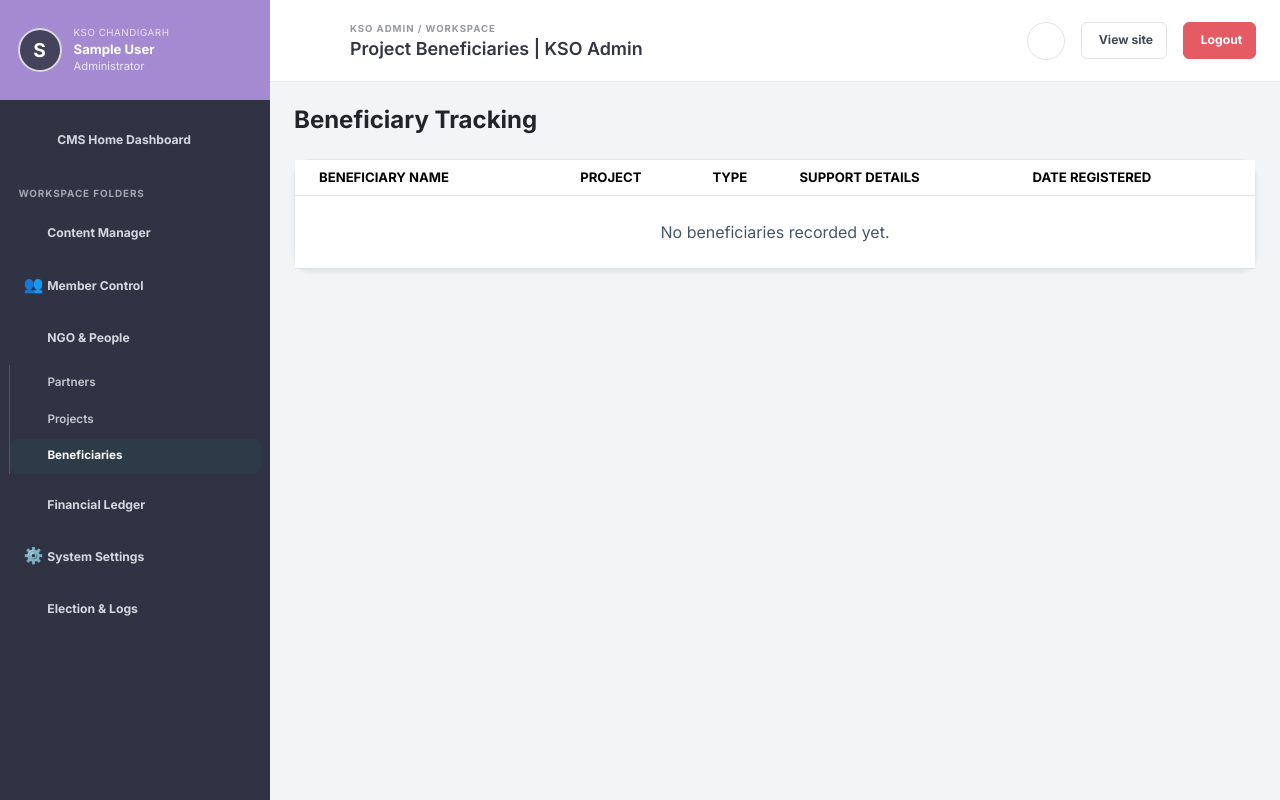
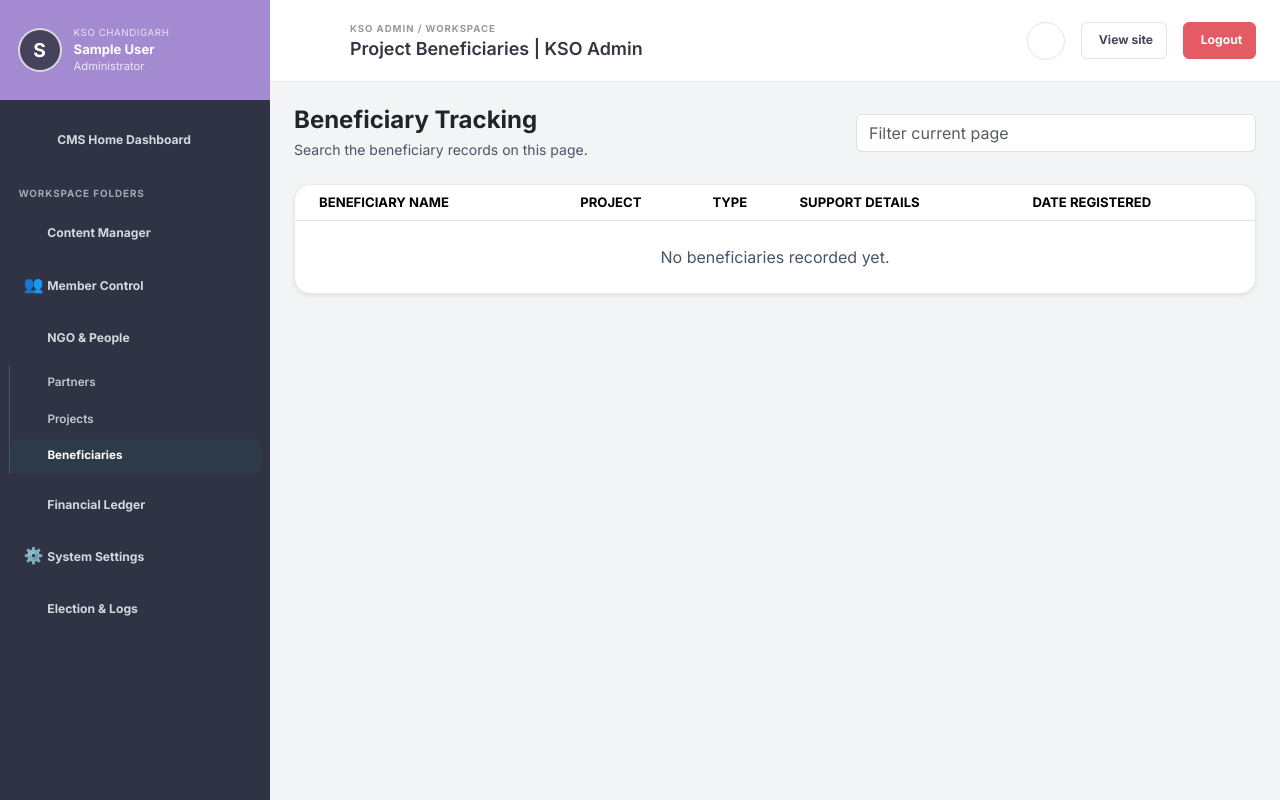
Before and after one commit to Lungouhen/KUKI-STUDENTS-ORG-CHANDIGARH, a Laravel app: page /admin/beneficiaries in a window 1280 px wide. Run offline with Laravel 12, Linux system fonts and the light colour scheme; the visitor is signed in with stand-in values (Sample User, id 1); data comes from the database, SQL or seed files in the repository; data that the repository does not hold is empty.

Commit message:
Upgrade admin beneficiary register
Co-authored-by: Lungouhen <191935306+Lungouhen@users.noreply.github.com>

```diff
--- /dev/null
+++ b/public/css/pages/admin-beneficiaries.css
@@ -0,0 +1,28 @@
+.admin-beneficiaries-page .card {
+    border-radius: 1rem !important;
+}
+
+.admin-beneficiaries-page .table-responsive {
+    border-radius: 1rem;
+}
+
+.admin-beneficiaries-page .table {
+    min-width: 760px;
+}
+
+.admin-beneficiaries-page .admin-beneficiary-search {
+    width: min(100%, 25rem);
+}
+
+.admin-beneficiaries-page input:focus-visible {
+    outline: 3px solid #ffbf00;
+    outline-offset: 3px;
+}
+
+@media (max-width: 575.98px) {
+    .admin-beneficiaries-page > .d-flex {
+        align-items: flex-start !important;
+        flex-direction: column;
+        gap: 0.75rem;
+    }
+}
--- /dev/null
+++ b/public/js/pages/admin-beneficiaries.js
@@ -0,0 +1,34 @@
+(() => {
+    const search = document.getElementById('beneficiarySearch');
+    const rows = Array.from(document.querySelectorAll('[data-beneficiary-row]'));
+    const noResults = document.getElementById('beneficiaryNoResults');
+    const status = document.getElementById('beneficiarySearchStatus');
+
+    if (!search) {
+        return;
+    }
+
+    const filterBeneficiaries = () => {
+        const query = search.value.trim().toLowerCase();
+        let visibleCount = 0;
+
+        rows.forEach((row) => {
+            const matches = row.textContent.toLowerCase().includes(query);
+            row.hidden = !matches;
+            visibleCount += matches ? 1 : 0;
+        });
+
+        if (noResults) {
+            noResults.hidden = visibleCount > 0;
+        }
+
+        if (status) {
+            status.textContent = query
+                ? `${visibleCount} matching beneficiaries.`
+                : `${visibleCount} beneficiaries shown.`;
+        }
+    };
+
+    search.addEventListener('input', filterBeneficiaries);
+    filterBeneficiaries();
+})();
--- a/resources/views/admin/beneficiaries/index.blade.php
+++ b/resources/views/admin/beneficiaries/index.blade.php
@@ -4,26 +4,35 @@
 
 @section('content')
 
+<div class="admin-beneficiaries-page">
 <div class="d-flex justify-content-between align-items-center mb-4">
-    <h4 class="fw-bold text-dark mb-0">Beneficiary Tracking</h4>
+    <div>
+        <h1 class="h4 fw-bold text-dark mb-1">Beneficiary Tracking</h1>
+        <p class="small text-muted mb-0">Search the beneficiary records on this page.</p>
+    </div>
+    <div class="admin-beneficiary-search">
+        <label class="visually-hidden" for="beneficiarySearch">Filter beneficiaries by name, project, type, or support details</label>
+        <input id="beneficiarySearch" type="search" class="form-control" placeholder="Filter current page">
+    </div>
 </div>
 
 <div class="card border-0 shadow-sm rounded-4">
     <div class="card-body p-0">
         <div class="table-responsive">
             <table class="table table-hover align-middle mb-0">
+                <caption class="visually-hidden">Beneficiary support records</caption>
                 <thead class="bg-light text-muted extra-small text-uppercase">
                     <tr>
-                        <th class="ps-4">Beneficiary Name</th>
-                        <th>Project</th>
-                        <th>Type</th>
-                        <th>Support Details</th>
-                        <th>Date Registered</th>
+                        <th scope="col" class="ps-4">Beneficiary Name</th>
+                        <th scope="col">Project</th>
+                        <th scope="col">Type</th>
+                        <th scope="col">Support Details</th>
+                        <th scope="col">Date Registered</th>
                     </tr>
                 </thead>
                 <tbody>
                     @forelse($beneficiaries as $b)
-                        <tr class="extra-small">
+                        <tr class="extra-small" data-beneficiary-row>
                             <td class="ps-4 fw-bold text-dark">{{ $b->name }}</td>
                             <td>{{ $b->project->title ?? 'General' }}</td>
                             <td><span class="badge bg-light text-dark border">{{ $b->type }}</span></td>
@@ -33,10 +42,15 @@
                     @empty
                         <tr><td colspan="5" class="text-center py-4 text-muted">No beneficiaries recorded yet.</td></tr>
                     @endforelse
+                    @if($beneficiaries->isNotEmpty())
+                        <tr id="beneficiaryNoResults" hidden><td colspan="5" class="text-center py-4 text-muted">No beneficiaries match that filter.</td></tr>
+                    @endif
                 </tbody>
             </table>
         </div>
+        <p id="beneficiarySearchStatus" class="visually-hidden" role="status" aria-live="polite"></p>
     </div>
 </div>
 
+</div>
 @endsection
--- a/resources/views/layouts/admin.blade.php
+++ b/resources/views/layouts/admin.blade.php
@@ -65,6 +65,9 @@
     @endif
     @if(request()->routeIs('admin.terms.index'))
         <link href="{{ asset('css/pages/admin-terms.css') }}" rel="stylesheet">
+    @endif
+    @if(request()->routeIs('admin.beneficiaries.index'))
+        <link href="{{ asset('css/pages/admin-beneficiaries.css') }}" rel="stylesheet">
     @endif
     @if(request()->routeIs('admin.elections.index'))
         <link href="{{ asset('css/pages/admin-elections.css') }}" rel="stylesheet">
@@ -502,6 +505,9 @@
     @if(request()->routeIs('admin.terms.index'))
         <script src="{{ asset('js/pages/admin-terms.js') }}" defer></script>
     @endif
+    @if(request()->routeIs('admin.beneficiaries.index'))
+        <script src="{{ asset('js/pages/admin-beneficiaries.js') }}" defer></script>
+    @endif
     @if(request()->routeIs('admin.elections.index'))
         <script src="{{ asset('js/pages/admin-elections.js') }}" defer></script>
     @endif
```
Also changed, not shown: tests/Feature/AdminBeneficiariesPageTest.php (added, +32 -0 lines).
